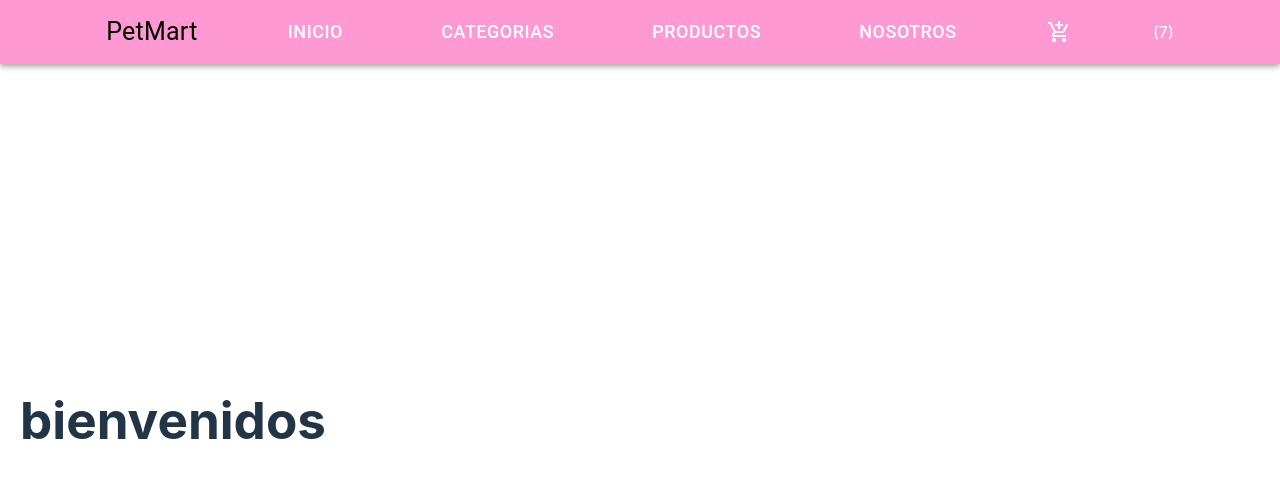
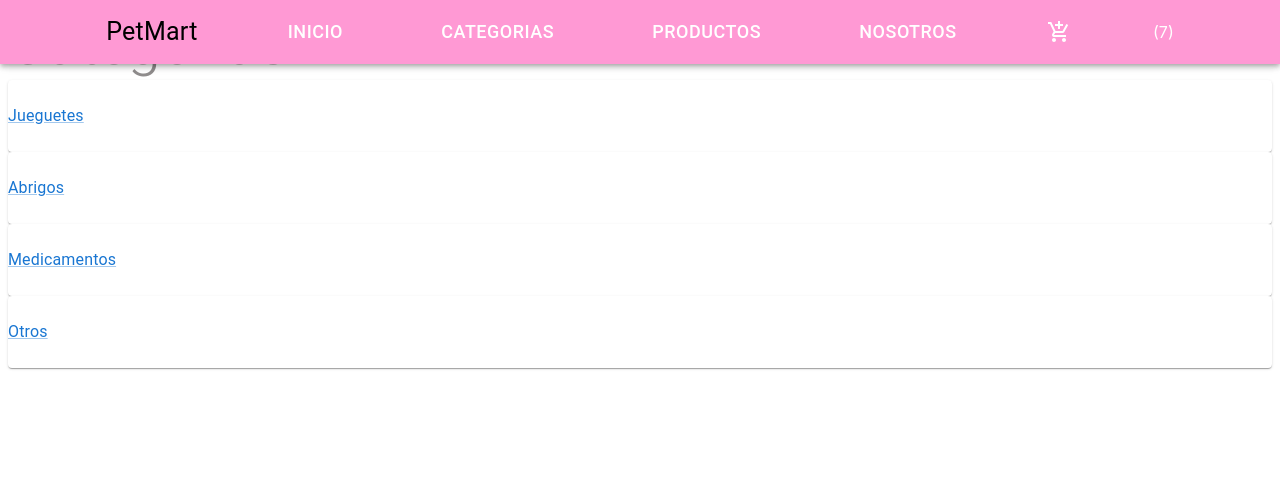
Before and after one commit to catalinayanz/PetMart, a React (Vite) app: page / in a window 1280 px wide. Shown: the top 478 px of the page. Built offline with nearby package versions, Linux system fonts and the light colour scheme.

Commit message:
segunda prentrega

```diff
--- a/src/App.jsx
+++ b/src/App.jsx
@@ -1,13 +1,22 @@
-import './App.css'
-import ItemListContainer from './components/ItemListContainer/ItemListContainer'
-import Navbar from "./components/Navbar/Navbar"
+import Categories from './components/categories/Categories'
+import { BrowserRouter as Router, Routes, Route } from 'react-router-dom'
+import ProductList from './components/products/ProductList'
+import CategoriesProductList from './components/categories/CategoriesProductList'
+import Navbar from './components/Navbar/Navbar'
 
 function App() {
-  const greeting = 'bienvenidos'
+
   return (
     <>
-    <Navbar />
-    <ItemListContainer greeting={greeting} />
+      <Router>
+        <Navbar />
+        <Routes>
+          <Route exact path='/' element={<Categories />} />
+          <Route exact path="/products" element={<ProductList />} />
+          <Route exact path="/category/:categoryId" element={<CategoriesProductList />} />
+        </Routes>
+
+      </Router>
     </>
   )
 }
--- /dev/null
+++ b/src/components/categories/Categories.jsx
@@ -0,0 +1,29 @@
+import { Card, CardContent, CircularProgress, Link, Typography } from "@mui/material";
+import useAsyncMocks from "../hooks/useAsyncMocks";
+import categories from "../mocks/categories.json";
+
+
+const Categories = () => {
+    const {data, loading} = useAsyncMocks(categories)
+
+    if(loading) return <CircularProgress />
+
+    return ( <div className="container">
+       <Typography variant="h2" style={{color: "#8f8c8c"}}>
+        Categorias
+        </Typography>
+        {
+            data.map((category)=> {
+                return(
+                    <Card key={category.id}>
+                    <CardContent component={Link} to={`/category/${category.category}`}>
+                        <Typography >{category.category}</Typography>
+                    </CardContent>
+                </Card>
+                )
+            })
+        }
+    </div> );
+}
+
+export default Categories;
--- /dev/null
+++ b/src/components/categories/CategoriesProductList.jsx
@@ -0,0 +1,27 @@
+import { useParams } from "react-router-dom";
+import useAsyncMock from "../hooks/useAsyncMocks";
+import products from "../mocks/products.json";
+import { CircularProgress, Grid } from "@mui/material";
+import ProductDetail from "../products/ProductDetail";
+
+const CategoriesProductList = () => {
+    const {categoryId} = useParams();
+    const {data, loading} = useAsyncMock(products);
+
+    if(loading) return <CircularProgress />
+
+    const categorySelected = data.filter(category => category.category.toLowerCase === categoryId);
+
+
+
+    return( <div>
+        <Grid container spacing={3}>
+            {categorySelected.map((product)=>{
+                return <ProductDetail key={product.id} product={product}/>
+            })}
+             </Grid>
+    </div>
+    );
+}
+
+export default CategoriesProductList;
--- /dev/null
+++ b/src/components/hooks/useAsyncMocks.jsx
@@ -0,0 +1,20 @@
+import { useEffect, useState } from "react";
+
+const useAsyncMocks = (mock) => {
+    const [data, setData] = useState();
+    const [loading, setLoading] = useState(true);
+
+    const newMockPromise = new Promise ((resolve, reject) => {
+        setTimeout(() =>{
+            resolve(mock)
+        }, 1000);
+
+    })
+
+    useEffect(() => {
+        newMockPromise.then((res) => {setData(res), setLoading(false) })
+    }, [])
+    return {data, loading};
+}
+
+export default useAsyncMocks;
--- /dev/null
+++ b/src/components/mocks/categories.json
@@ -0,0 +1,18 @@
+[
+    {
+        "id": 1,
+        "category": "Jueguetes"
+    },
+    {
+        "id": 1,
+        "category": "Abrigos"
+    },
+    {
+        "id": 1,
+        "category": "Medicamentos"
+    },
+    {
+        "id": 1,
+        "category": "Otros"
+    }
+]
--- /dev/null
+++ b/src/components/mocks/products.json
@@ -0,0 +1,16 @@
+[
+    { "id": 1, "title": "Kong", "precio": 15000, "imagen": "../asset/imagenes/Kong-extreme-negro.jpg", "cantidad": 1, "category": "Juguetes"},
+    { "id": 2, "title": "Sogas", "precio": 2000, "imagen": "../asset/imagenes/Soga.jpg", "cantidad": 1, "category": "Juguetes"},
+    { "id": 3, "title": "Huesos", "precio": 700, "imagen": "../asset/imagenes/Huesitos.jpg", "cantidad": 1, "category": "Juguetes"},
+    { "id": 4, "title": "Frisbee", "precio": 3000, "imagen": "../asset/imagenes/frisbee.webp", "cantidad": 1, "category": "Juguetes"},
+    { "id": 5, "title": "Pelotas (Pack: 3)", "precio": 1000, "imagen": "../asset/imagenes/pelotitaJackRussell.jpg", "cantidad": 1, "category": "Juguetes"},
+    { "id": 6, "title": "Impermeables", "precio": 6000, "imagen": "../asset/imagenes/ImpermeableBostonTerrier.webp", "cantidad": 1, "category": "Abrigos"},
+    { "id": 7, "title": "Mantitas", "precio": 4000, "imagen": "../asset/imagenes/Mantitasperrogato.jpg", "cantidad": 1, "category": "Abrigos"},
+    { "id": 8, "title": "Buzos", "precio": 3000, "imagen": "../asset/imagenes/BuzosBeagle.jpg", "cantidad": 1, "category": "Abrigos"},
+    { "id": 9, "title": "Manta Tubo", "precio": 10000, "imagen": "../asset/imagenes/mantaTuboHorizontal.jpeg", "cantidad": 1, "category": "Abrigos"},
+    { "id": 10, "title": "FrontLine", "precio": 4000, "imagen": "../asset/imagenes/frontlineSpray.jpg", "cantidad": 1, "category": "Medicamentos"},
+    { "id": 11, "title": "Otidermico", "precio": 1000, "imagen": "../asset/imagenes/otidermico.jpg", "cantidad": 1, "category": "Medicamentos"},
+    { "id": 12, "title": "Nexgard", "precio": 3000, "imagen": "../asset/imagenes/nexGard.jpg", "cantidad": 1, "category": "Medicamentos"},
+    { "id": 13, "title": "Tachitos", "precio": 2000, "imagen": "../asset/imagenes/tachitopatitas.jpg", "cantidad": 1, "category": "Otros"},
+    { "id": 14, "title": "Cuchas", "precio": 7000, "imagen": "../asset/imagenes/cuchaPerrito.jpg", "cantidad": 1, "category": "Otros"}
+]
--- /dev/null
+++ b/src/components/products/ProductDetail.jsx
@@ -0,0 +1,27 @@
+import { Card, CardContent, Grid, Typography } from "@mui/material";
+import { useState } from "react";
+
+const ProductDetail = ({product, children}) => {
+    const {id, title, precio, imagen, cantidad, category} = product
+    const [iseSelecter, setIsSelected] = useState(false);
+
+    return ( <Grid item xs={12} sm={6} md={4} lg={3}>
+        <Card className="card-products-container">
+            <img src={imagen}/>
+            <CardContent>
+                <Typography>
+                    {title}
+                </Typography>
+                <Typography>
+                    {precio.toFixed(2)}
+                </Typography>
+                <Typography>
+                    {title}
+                </Typography>
+
+            </CardContent>
+        </Card>
+    </Grid> );
+}
+
+export default ProductDetail;
--- /dev/null
+++ b/src/components/products/productList.jsx
@@ -0,0 +1,29 @@
+import { CircularProgress, Grid, Typography } from "@mui/material";
+import useAsyncMocks from "../hooks/useAsyncMocks";
+import products from "../mocks/products.json"
+import ProductDetail from "./productDetail";
+
+const productList = () => {
+    const {data, loading} = useAsyncMocks(products)
+
+    if(loading) return <CircularProgress/>
+    return ( <div className="container">
+        <Typography variant="h2" style={{color: "8F8C8C"}}>
+            Productos
+        </Typography>
+        <Grid container spacing={3}>
+            {
+                data.map((product)=>{
+                    return(
+                        <ProductDetail key={product.id} product={product}>
+                        </ProductDetail>
+                    )
+                })
+            }
+        </Grid>
+
+    </div> );
+
+}
+
+export default productList;
--- a/src/index.css
+++ b/src/index.css
@@ -23,18 +23,6 @@ a:hover {
   color: #535bf2;
 }
 
-body {
-  margin: 0;
-  display: flex;
-  place-items: center;
-  min-width: 320px;
-  min-height: 100vh;
-}
-
-h1 {
-  font-size: 3.2em;
-  line-height: 1.1;
-}
 
 button {
   border-radius: 8px;
```
Also changed, not shown: src/components/Navbar/Navbar.jsx (line endings or trailing spaces).
